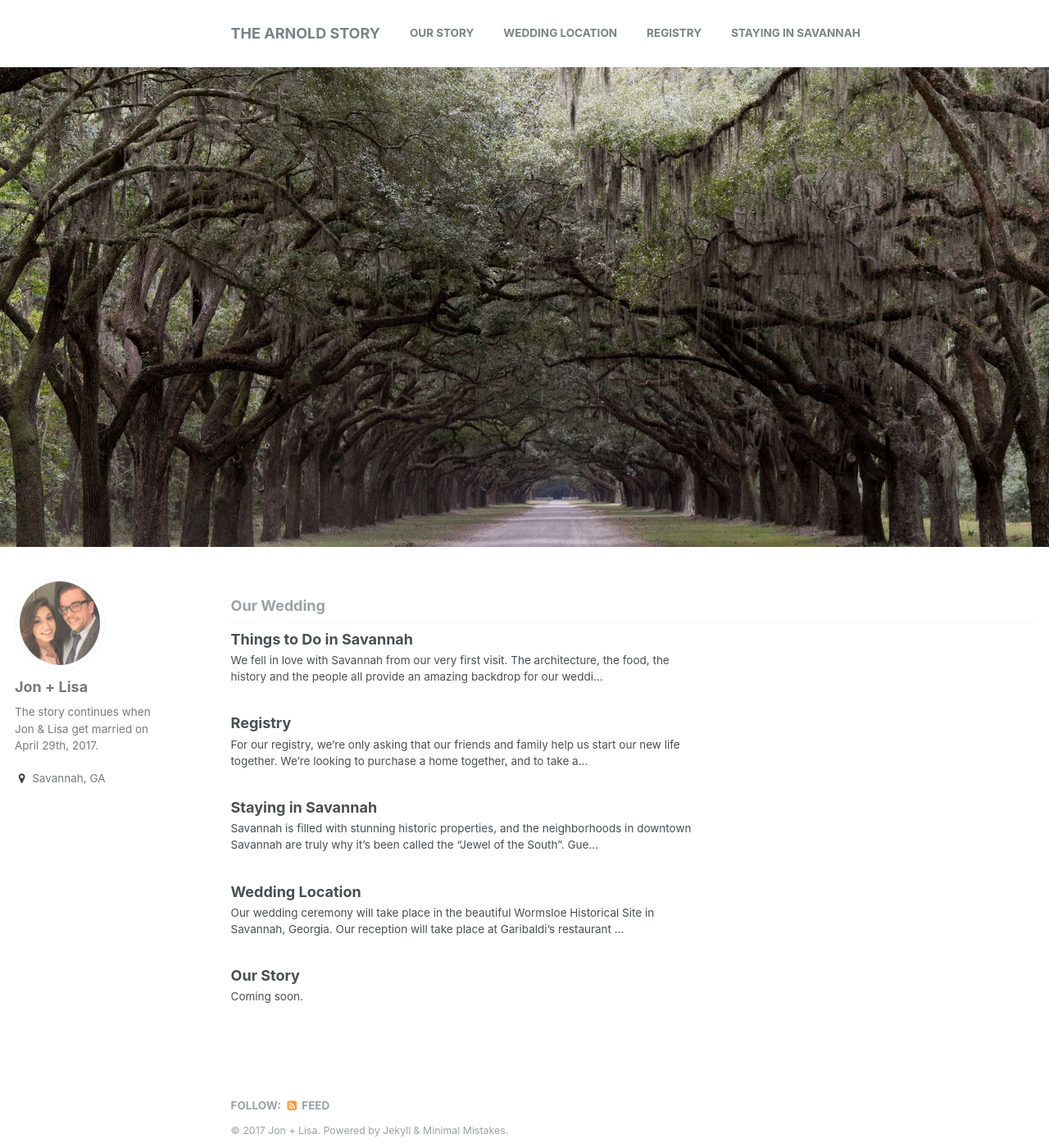
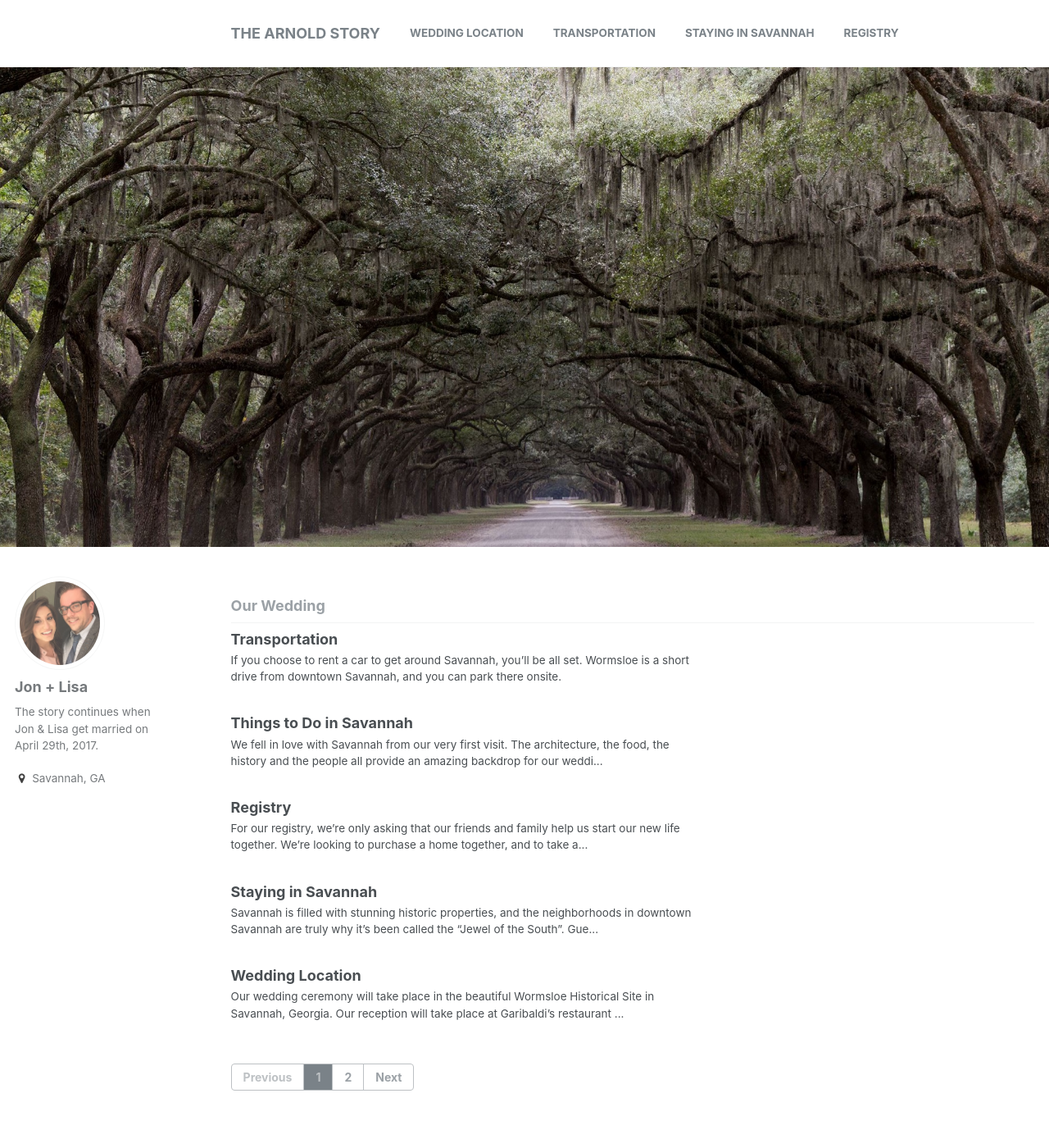
Before and after one commit to jon-arnold/JL-adventures, a Jekyll site: the page built from index.html, in a window 1280 px wide and 1400 px high. Shown: the whole window at 82% size. Built offline with Jekyll 4.4.1, drawn with Linux system fonts in a browser that asks for light colours; the list of posts is cut into pages by our own code.

Commit message:
added transportation page

```diff
--- a/_data/navigation.yml
+++ b/_data/navigation.yml
@@ -1,13 +1,14 @@
 # main links links
 main:
-  - title: "Our Story"
-    url: /about/our-story/
 
   - title: "Wedding Location"
     url: /wedding/wedding-location/
 
-  - title: "Registry"
-    url: /about/registry/
+  - title: "Transportation"
+    url: /wedding/transportation/
 
   - title: "Staying in Savannah"
     url: /wedding/staying-in-savannah/
+
+  - title: "Registry"
+    url: /about/registry/
--- /dev/null
+++ b/_posts/2017-01-06-transportation.markdown
@@ -0,0 +1,14 @@
+---
+layout: single
+title:  "Transportation"
+date:   2017-01-06 15:14:10
+categories: wedding
+header:
+  image: garibaldis.jpg
+---
+
+If you choose to rent a car to get around Savannah, you'll be all set. Wormsloe is a short drive from downtown Savannah, and you can park there onsite.
+
+Back downtown, there's a variety of parking spots available near Garibaldi's. We are looking into reserving parking spaces there and will update this page with additional details.
+
+You can also easily cab or Uber your way to and from the ceremony.
--- a/_sass/_layout.scss
+++ b/_sass/_layout.scss
@@ -24,9 +24,9 @@
 }
 
 .site-nav {
-    float: right;
+
     line-height: 56px;
-
+    float: left;
     .menu-icon {
         display: none;
     }
```
Also changed, not shown: assets/_scss/_masthead.scss (line endings or trailing spaces), assets/_scss/_navigation.scss (line endings or trailing spaces).
